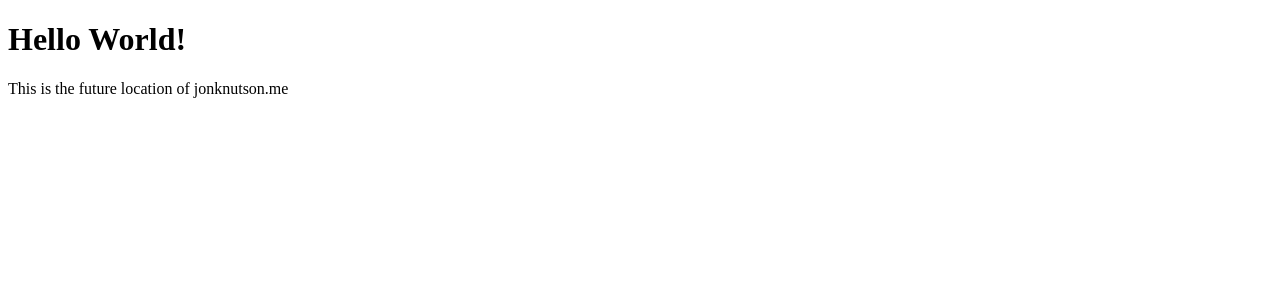
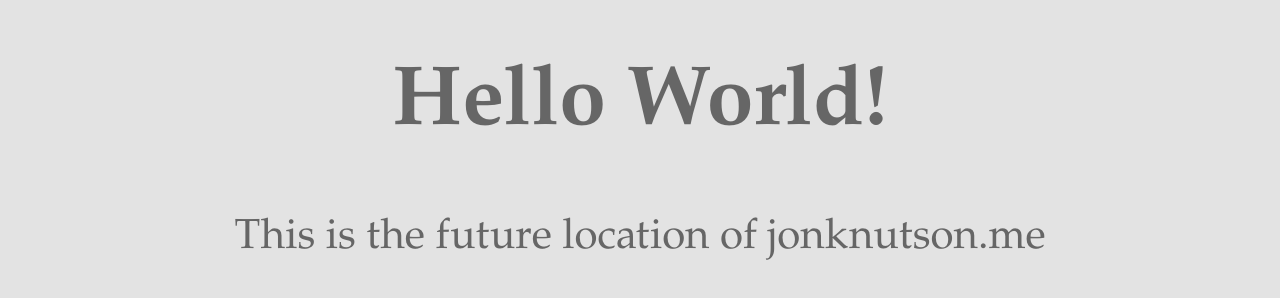
Before and after one commit to jonknutson/jonknutson.github.io, a plain HTML site: page index.html in a window 1280 px wide. Drawn offline with Linux system fonts and the light colour scheme.

Commit message:
style modifications

```diff
--- a/index.html
+++ b/index.html
@@ -1,7 +1,9 @@
 <!DOCTYPE html>
 <html>
-<body>
-<h1>Hello World!</h1>
-<p>This is the future location of jonknutson.me</p>
+<body style="background-color: #E3E3E3;">
+	<div class="body" style="text-align: center;color: #666666;font-family: 'Palatino Linotype', 'Book Antiqua', Palatino, serif;font-size: 42px;font-weight: 300;">
+		<h1>Hello World!</h1>
+		<p>This is the future location of jonknutson.me</p>
+	</div>
 </body>
 </html>
```
